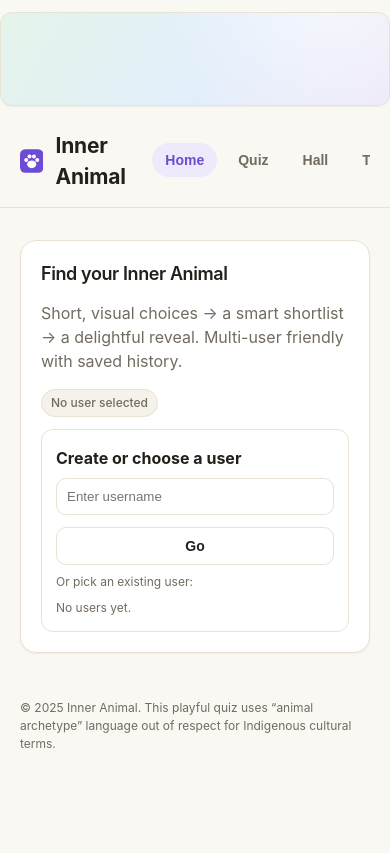
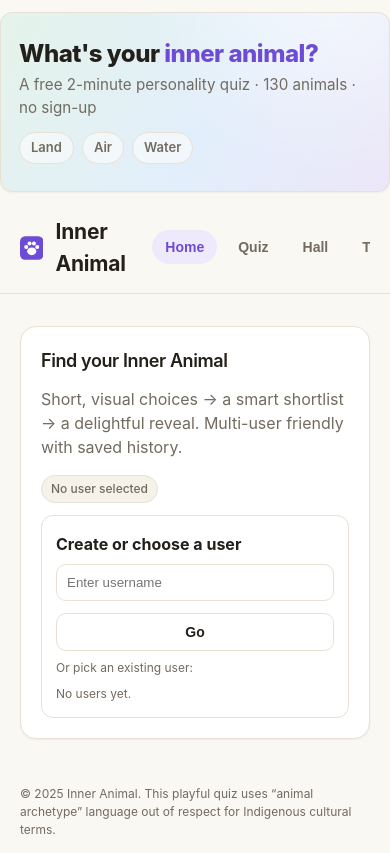
Before and after one commit to cguiffre/inner-animal, a website: page index.html in a window 390 px wide. Drawn offline with Linux system fonts and the light colour scheme.

Commit message:
Banner: fill top banner with per-view hero content; trim 15 more light-bordered images
- updateBanner() now injects per-view title + tagline (Land/Air/Water
  pills on Home); boot goes through nav() so the banner renders on load
  (was blank — only the gradient class was being set)
- Remove redundant in-page zoo-hero now that the top banner is the hero
- Widen border detection from exact-white to brightness threshold
  (min channel >235); trims off-white borders my first pass missed
  (Coyote, Fennec Fox, etc.) and crops 4 rounded-corner images so no
  white shows at card corners. All 130 now full-bleed.

Co-Authored-By: Claude Opus 4.8 (1M context) <noreply@anthropic.com>

```diff
--- a/index.html
+++ b/index.html
@@ -162,22 +162,6 @@
 }
 
   /* Zoo view: layout, search, cards */
-  .zoo-hero{
-    position:relative;
-    border-radius:var(--radius-lg);
-    padding:22px 24px;
-    margin-bottom:16px;
-    border:1px solid #d5ecdd;
-    background:
-      radial-gradient(circle at 88% -30%, rgba(255,255,255,.6), transparent 55%),
-      linear-gradient(120deg, var(--land-tint), #eef7f0 60%, #fff);
-    box-shadow:var(--shadow-card);
-  }
-  .zoo-hero h2{margin:0;font-size:clamp(1.5rem,3.4vw,2.1rem);color:var(--text);}
-  .zoo-hero p{margin:6px 0 0;color:var(--muted);max-width:56ch;}
-  .zoo-hero .zoo-hero-count{color:var(--land);font-weight:700;}
-  @media (max-width:720px){ .zoo-hero{padding:18px 18px;} }
-
   .zoo-controls{
     display:flex;
     gap:8px;
@@ -358,7 +342,9 @@
   width:100%;
   border-radius:var(--radius-lg);
   transition: background .4s ease, border-color .4s ease;
-  height:clamp(96px,15vw,168px);
+  min-height:clamp(120px,14vw,172px);
+  display:flex;
+  align-items:center;
   margin:12px auto 10px;
   border:1px solid var(--border);
   box-shadow: var(--shadow-card);
@@ -367,6 +353,15 @@
     radial-gradient(circle at 18% 120%, rgba(255,255,255,.5), transparent 45%),
     linear-gradient(120deg, var(--land-tint), var(--air-tint) 55%, var(--water-tint));
 }
+
+/* Banner content: title + tagline + optional realm pills, aligned to page gutter */
+.hero-inner{max-width:1120px;width:100%;margin:0 auto;padding:22px 20px;}
+.hero-inner h2{margin:0;color:var(--text);font-weight:800;letter-spacing:-.02em;line-height:1.08;font-size:clamp(1.5rem,3.6vw,2.6rem);}
+.hero-inner h2 .accent{color:var(--accent);}
+.hero-inner p{margin:8px 0 0;color:var(--muted);font-size:clamp(.95rem,1.5vw,1.15rem);}
+.hero-pills{display:flex;flex-wrap:wrap;gap:8px;margin-top:12px;}
+.hero-pills .pill{font-size:13px;font-weight:600;padding:5px 11px;background:rgba(255,255,255,.55);}
+.hero-banner.home{min-height:clamp(180px,22vw,260px);}
 
 /* 1. Home / Menagerie — all three realms blended (the "whole zoo") */
 .hero-banner.home{background:
@@ -394,8 +389,9 @@
 @media (max-width:720px){
   .hero-banner{
     border-radius:12px;
-    height:clamp(84px,24vw,140px);
+    min-height:clamp(120px,30vw,180px);
   }
+  .hero-inner{padding:18px;}
 }
 
 </style>
@@ -678,6 +674,26 @@ const App={
     // Remove all modifier classes first? Easier to just set className directly
     // preserving the 'hero-banner' base class
     banner.className = `hero-banner ${target}`;
+
+    // Fill the banner with per-view hero content (title + tagline)
+    const META = {
+      home:   {h:`What's your <span class="accent">inner animal?</span>`, p:'A free 2-minute personality quiz · 130 animals · no sign-up', pills:true},
+      quiz:   {h:'The Quiz', p:'Short visual choices reveal your archetype.'},
+      hall:   {h:'The Hall', p:'Every inner animal, ready to meet.'},
+      zoo:    {h:'The Zoo', p:'All 130 inner animals across land, air, and water.'},
+      users:  {h:'Community', p:'See who has found their inner animal.'},
+      about:  {h:'About', p:'How Inner Animal works.'},
+      results:{h:'Your reveal', p:'Meet your inner animal.'},
+    };
+    const m = META[target] || META.home;
+    banner.removeAttribute('role');
+    banner.setAttribute('aria-label', 'Inner Animal');
+    banner.innerHTML = `
+      <div class="hero-inner">
+        <h2>${m.h}</h2>
+        <p>${m.p}</p>
+        ${m.pills ? `<div class="hero-pills"><span class="pill">Land</span><span class="pill">Air</span><span class="pill">Water</span></div>` : ''}
+      </div>`;
   },
 
   setUser(u){
@@ -1193,10 +1209,6 @@ zoo(el,s){
 
     el.innerHTML = `
       <section class="panel">
-        <div class="zoo-hero">
-          <h2>The Zoo</h2>
-          <p>Every inner animal gathered in one place — <span class="zoo-hero-count">${landCount+airCount+waterCount}</span> archetypes across land, air, and water. Browse by realm and rarity, or search for your favorite.</p>
-        </div>
         <div class="zoo-controls">
           <div class="zoo-search">
             <input id="zoo-search-input" type="text" placeholder="Search..." value="${ZooState.search||''}"
@@ -1407,7 +1419,7 @@ class QuizRunner{
 }
 /* ---------- Boot ---------- */
 window.App = App;
-App.render();
+App.nav(App.state.view || 'home');
 </script>
 </body>
 </html>
```
Also changed, not shown: images/blue_dragon.webp, images/common_octopus.webp, images/common_snapping_turtle.webp, images/coyote.webp, images/cuttlefish.webp, images/fennec_fox.webp, images/giant_isopod.webp, images/hoatzin.webp, images/japanese_spider_crab.webp, images/leafy_seadragon.webp, images/lyrebird.webp, images/mallard_duck.webp, images/peregrine_falcon.webp, images/pronghorn.webp, 1 more files.
